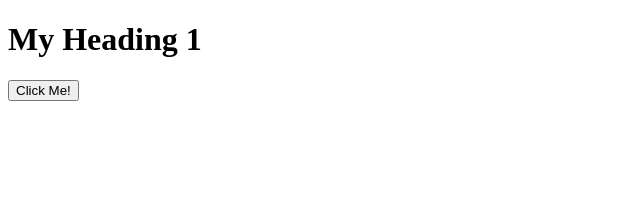
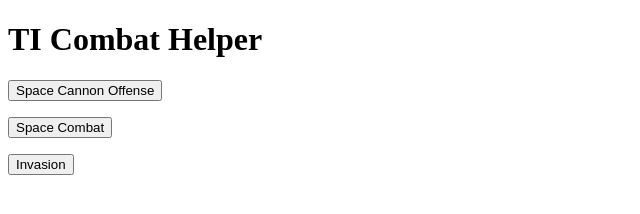
Before and after one commit to smtannehill/TICombatHelper, a plain HTML site: page index.html in a window 1280 px wide. Shown: the whole page, without its empty margins (0-640 px from the left). Drawn offline with Linux system fonts and the light colour scheme.

Commit message:
Adding buttons for testing

```diff
--- a/index.html
+++ b/index.html
@@ -2,11 +2,11 @@
 <html>
 <body>
 
-<h1 id="id1">My Heading 1</h1>
+<h1 id="id1">TI Combat Helper</h1>
 
-<button type="button"
-onclick="document.getElementById('id1').style.color = 'red'">
-Click Me!</button>
+<button type="button" id="spaceCannonOffense">Space Cannon Offense</button><p>
+<button type="button" id="spaceCombat">Space Combat</button><p>
+<button type="button" id="invasion">Invasion</button><p>
 
 </body>
 </html>
```
